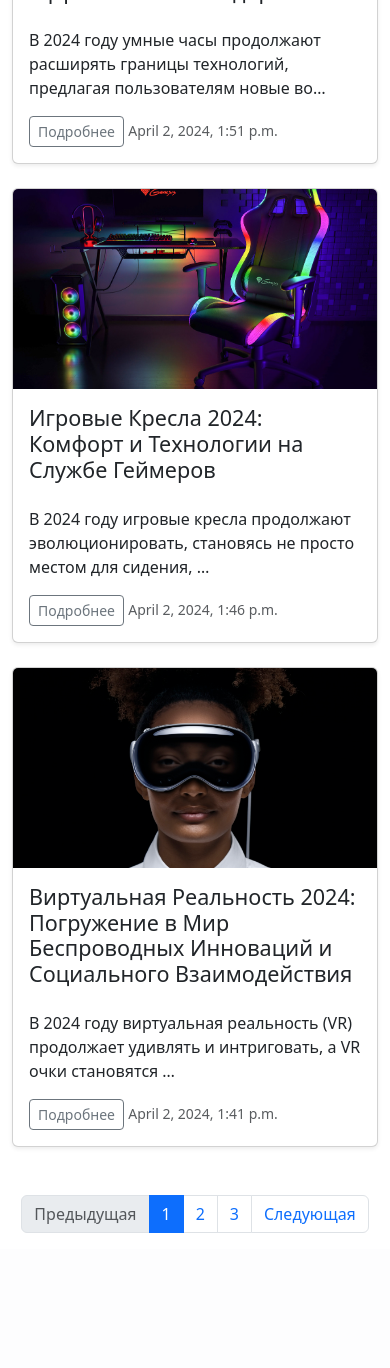
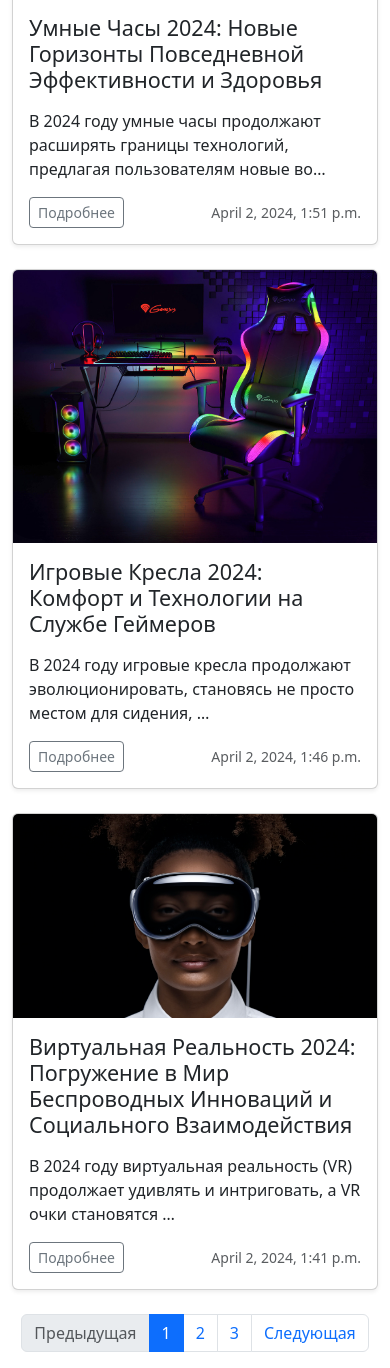
Before and after one commit to Beloglazovaaa/GeekGenius-blog-Django, a Django app: page / in a window 390 px wide. Shown: the part 732-2100 px from the top of the page. Before the commit the page ends 1965 px from the top, so only its background shows below. Run offline with Django 3.2, Linux system fonts and the light colour scheme; data comes from the database, SQL or seed files in the repository; some libraries are stand-ins or nearby versions.

Commit message:
index fixes

```diff
--- a/myblog/templates/myblog/index.html
+++ b/myblog/templates/myblog/index.html
@@ -7,18 +7,21 @@
     {% include './block/slider.html' %}
 {% endblock %}
 {% block content %}
+    <section class="all-posts">
         <div class="container">
-      <h1 class="my-3 text-center">Последние записи блога</h1>
-      <div class="row mb-4">
+            <h1 class="my-4 text-center">Последние записи блога</h1>
+            <div class="row">
                 {% for post in page_obj %}
-        <div class="col-md-4 d-flex align-items-stretch">
-          <div class="card mb-4 shadow-sm flex-fill">
-            <img src="media/{{ post.image }}" alt="" class="object-fit-cover card-img-top" style="height:200px">
-            <div class="card-body d-flex flex-column">
+                    <div class="col-md-4">
+                        <div class="card mb-4 shadow-sm">
+                            <img src="media/{{ post.image }}" alt="" class="card-img-top">
+                            <div class="card-body">
                                 <h4 class="card-title">{{ post.h1 }}</h4>
-              <p class="card-text">{{ post.description|safe|truncatechars:100 }}</p>
-              <div class="mt-auto">
-                <a href="#" class="btn btn-sm btn-outline-secondary">Подробнее</a>
+                                <p class="card-text">{{post.description|safe|truncatechars:100 }}</p>
+                                <div class="d-flex justify-content-between align-items-center">
+                                    <div class="btn-group">
+                                        <a href="{% url 'post_detail' slug=post.url %}" class="btn btn-sm btn-outline-secondary">Подробнее</a>
+                                    </div>
                                     <small class="text-muted">{{ post.created_at }}</small>
                                 </div>
                             </div>
@@ -27,6 +30,7 @@
                 {% endfor %}
             </div>
         </div>
+    </section>
 {% endblock %}
 
 {% block pagination %}
```
Also changed, not shown: media/2024-03-20_11.53.40.jpg (deleted), media/GeekGenius-logo.png (deleted), media/best-android-phones-out.reeczut15fml..webp (deleted), media/best-android-phones-out.reeczut15fml._dmNkR3O.webp (deleted), media/cwelch_200114_3847_0002.12.jpg (deleted), media/scale_1200.jpeg (deleted), 1 other file. Lines whose indentation alone changed are shown as unchanged.
